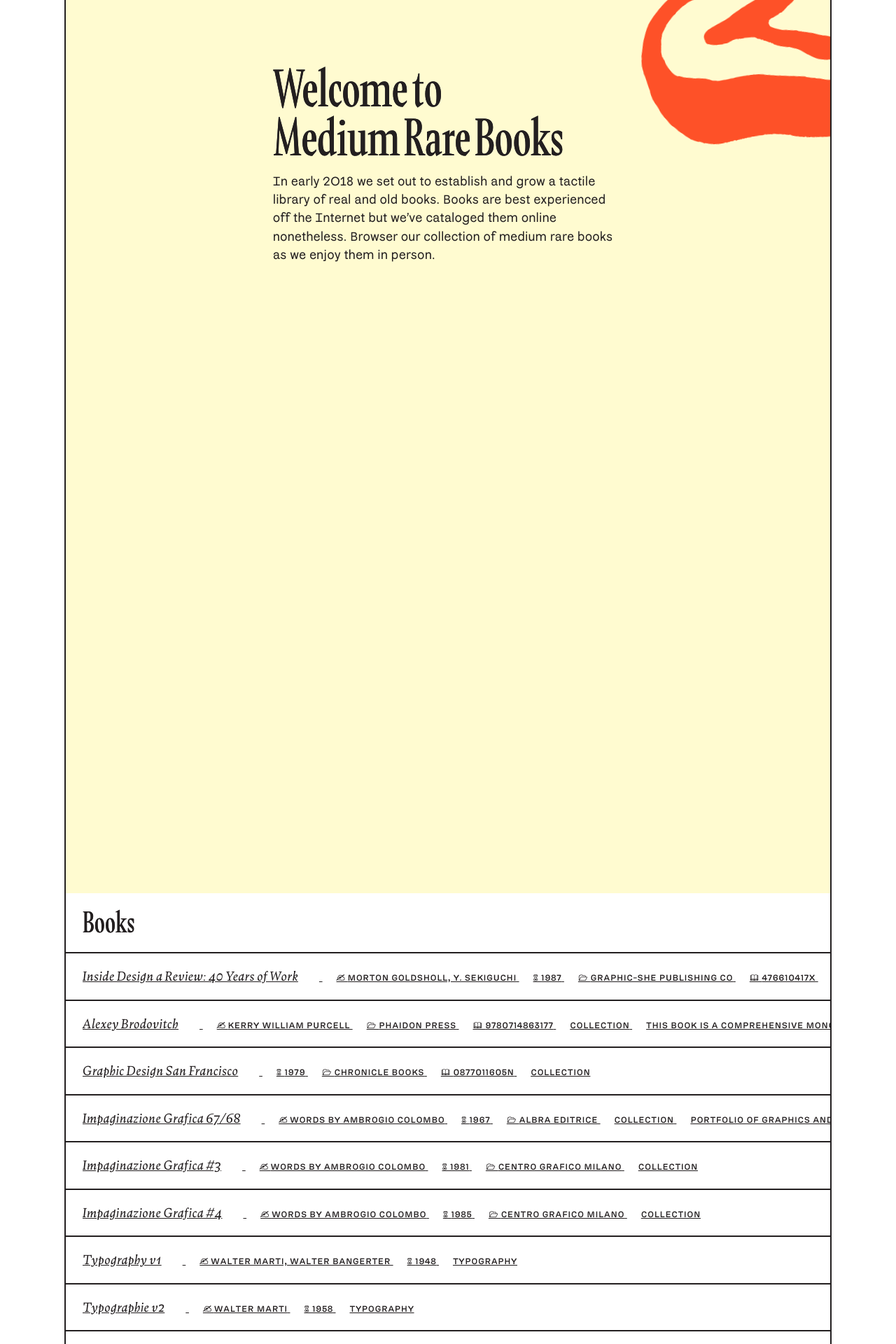
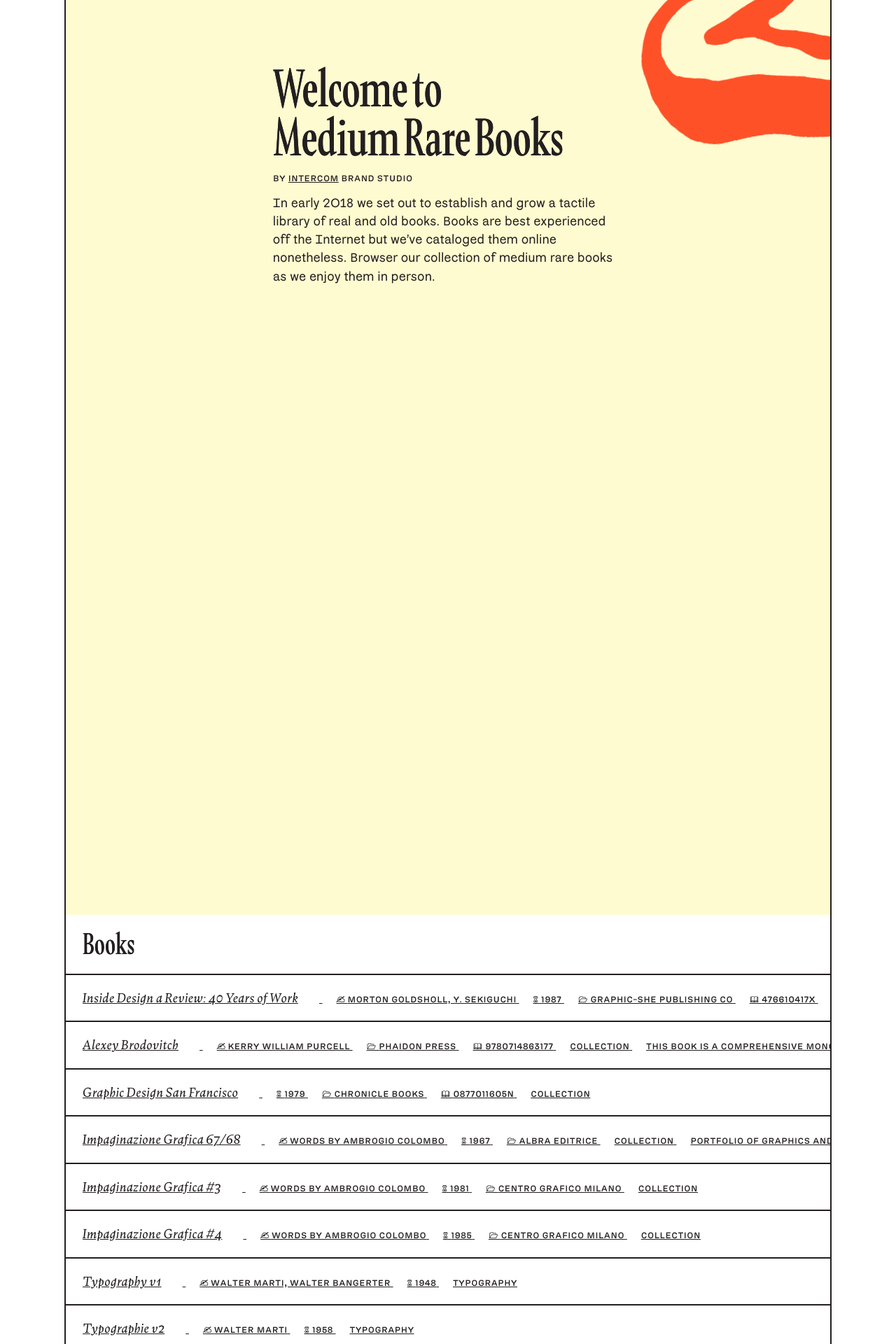
Before and after one commit to kylewaynebenson/medium-rare-books, a Jekyll site: the page built from index.md, in a window 1280 px wide. Shown: the part 931-2851 px from the top of the page at 70% size. Built offline with Jekyll 4.4.1, drawn with Linux system fonts in a browser that asks for light colours.

Commit message:
adding intercom tag to hero

```diff
--- a/_layouts/home.html
+++ b/_layouts/home.html
@@ -8,6 +8,8 @@ layout: default
 			<div class="home__hero-wrapper t__center-sm">
 				<div class="h2 h2__super">Welcome to <br/>Medium Rare Books</div>
 		            <div class="sp__1 sp__2-md sp__3-sm"></div>
+				<div class="h6">BY <a href="http://intercom.com/">INTERCOM</a> BRAND STUDIO</div>
+				<div class="sp__1 sp__2-md sp__3-sm"></div>
 		            <div class="p">In early 2018 we set out to establish and grow a tactile library of real and old books. Books are best experienced off the Internet but we’ve cataloged them online nonetheless. Browser our collection of medium rare books as we enjoy them in person.</div>
 			</div>
 			<svg version="1.1" id="svg__background" xmlns="http://www.w3.org/2000/svg" xmlns:xlink="http://www.w3.org/1999/xlink" x="0px" y="0px"
--- a/css/main.scss
+++ b/css/main.scss
@@ -539,7 +539,7 @@ Fonts
       text-transform: uppercase;
       line-height: 1.5;
       letter-spacing: .045em;
-      margin: 0 auto 20px;
+      margin: 0;
       @media (min-width: $md-min ) and (max-width: $md) {
         font-size: 12px;
       }
@@ -896,13 +896,15 @@ body {
                   overflow: hidden;
                   opacity: 0;
                   max-height: 0px;
-                  transition: max-height 500ms ease-in-out, opacity 500ms ease-in-out;
+                  padding: 0px 24px 0px 24px;
+                  transition: max-height 500ms ease-in-out, opacity 500ms ease-in-out, padding 500ms ease-in-out;
             }
             &.active {
                   background: $yellow;
                   .hidden-content {
                         max-height: 700px;
                         opacity: 1;
+                        padding: 20px 24px 0px 24px;
                         display: inline-block;
                         overflow-y: scroll;
                   }
```
